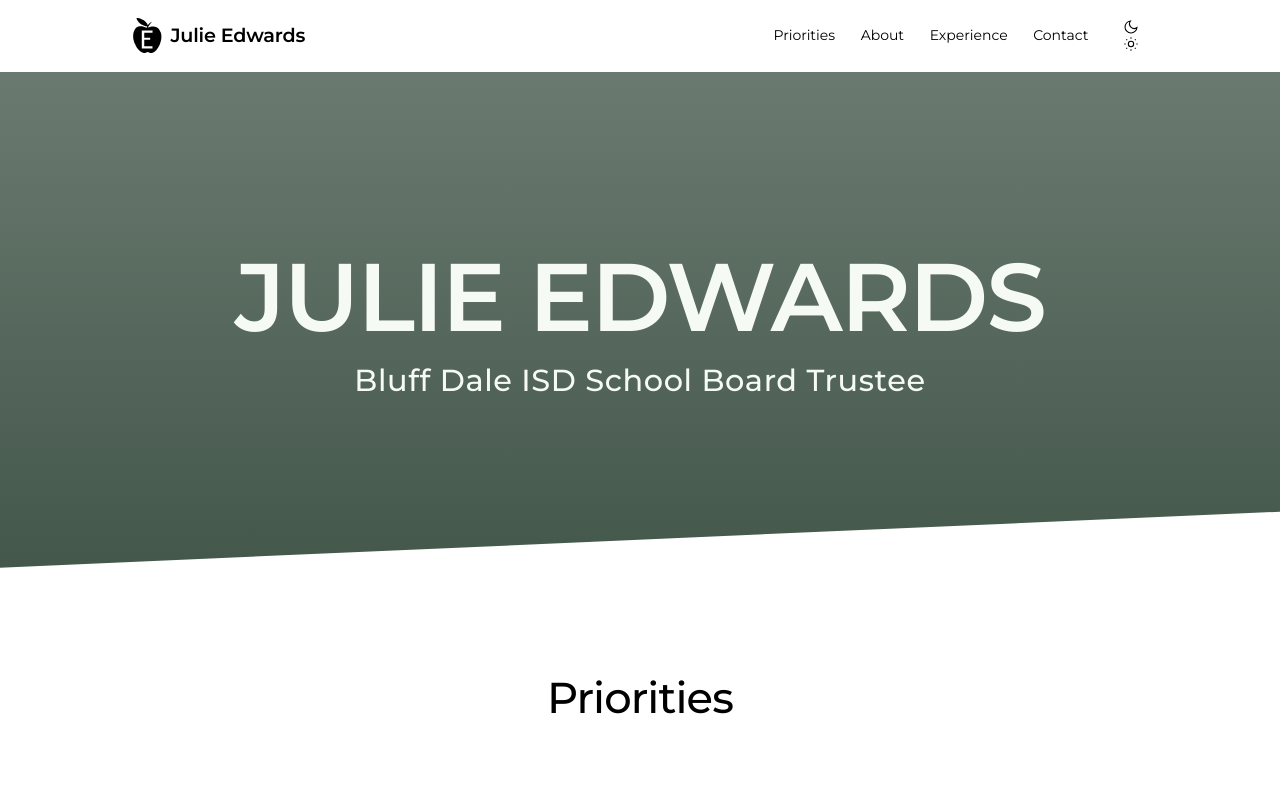
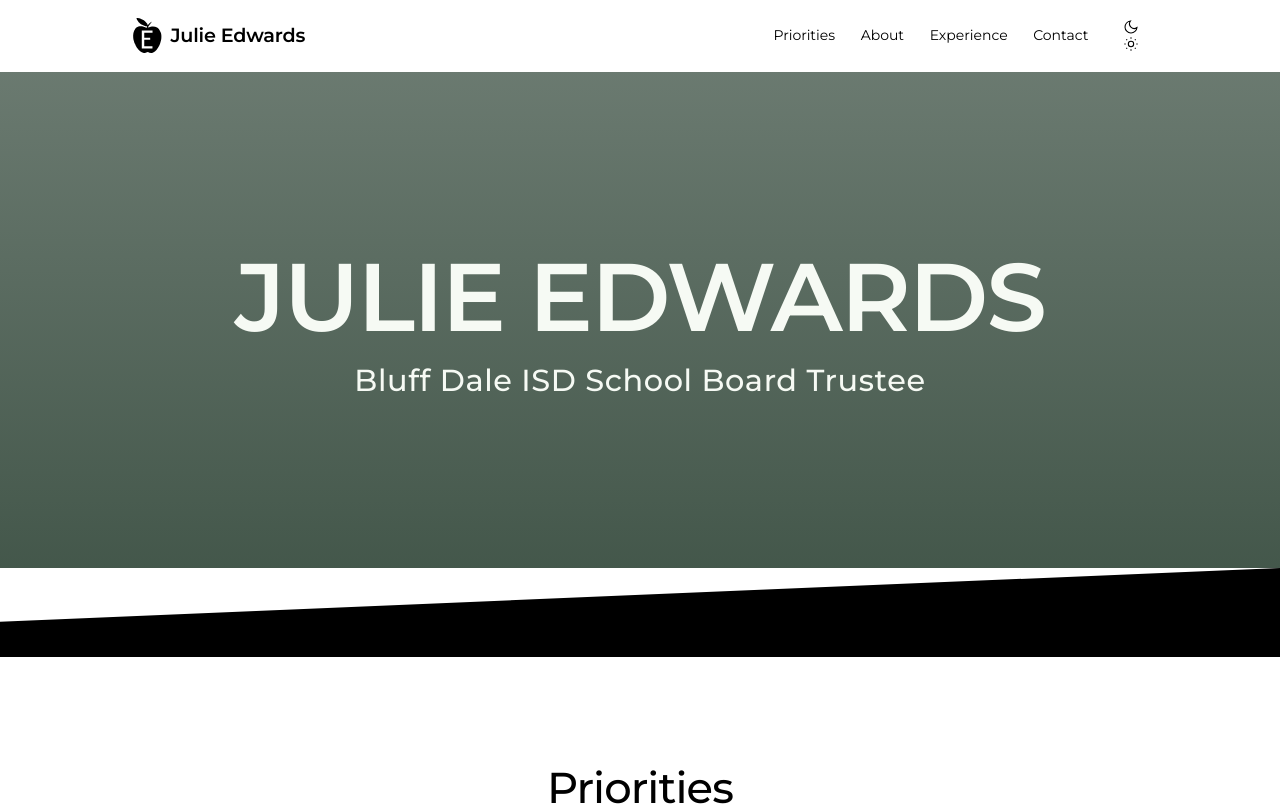
Before and after one commit to DrDustinEdwards/julieedwards-info, a Next.js app: page / in a window 1280 px wide. Shown: the top 806 px of the page. Built offline with nearby package versions, Linux system fonts and the light colour scheme.

Commit message:
Hero/Priorities seam: 5-layer stacked SVG slant divider

```diff
--- a/app/globals.css
+++ b/app/globals.css
@@ -63,8 +63,11 @@ nav.scrolled { border-bottom-color: var(--border-subtle); }
 .hero { position: relative; min-height: 62vh; display: flex; align-items: center; justify-content: center; text-align: center;
   padding: 6rem 2rem; background-size: cover; background-position: center;
   background-image: linear-gradient(180deg, rgba(15,40,24,.62), rgba(15,40,24,.78)), var(--hero-img, none);
-  background-color: var(--section-brand); color: #F6FAF4;
-  clip-path: polygon(0 0, 100% 0, 100% calc(100% - 3.5rem), 0 100%); }
+  background-color: var(--section-brand); color: #F6FAF4; }
+
+/* SLANT DIVIDER (Divi-style stacked slants) */
+.slant-divider { position: relative; width: 100%; height: clamp(2.5rem, 7vw, 6rem); pointer-events: none; overflow: hidden; }
+.slant-divider svg { position: absolute; inset: 0; width: 100%; height: 100%; display: block; pointer-events: none; }
 .hero .eyebrow { justify-content: center; color: rgba(246,250,244,.85); }
 .hero .eyebrow::before { background: rgba(246,250,244,.9); }
 .hero h1 { font-family: var(--font-display); font-weight: 600; font-size: clamp(2.75rem, 9vw, 6rem); line-height: .98; letter-spacing: -.02em; margin: 1rem 0 .75rem; text-transform: uppercase; }
--- a/app/page.tsx
+++ b/app/page.tsx
@@ -1,4 +1,5 @@
 import Hero from "@/components/Hero";
+import SlantDivider from "@/components/SlantDivider";
 import WhyRunning from "@/components/WhyRunning";
 import About from "@/components/About";
 import Experience from "@/components/Experience";
@@ -9,6 +10,7 @@ export default function Home() {
   return (
     <>
       <Hero />
+      <SlantDivider topBg="--section-brand" bottomBg="--bg-sunken" />
       <WhyRunning />
       <About />
       <Experience />
--- /dev/null
+++ b/components/SlantDivider.tsx
@@ -0,0 +1,40 @@
+type Props = {
+  topBg: string;
+  bottomBg: string;
+  layers?: number;
+};
+
+const SLANT_VB = 60;
+
+export default function SlantDivider({ topBg, bottomBg, layers = 5 }: Props) {
+  const last = layers - 1;
+  const step = last === 0 ? 0 : (100 - SLANT_VB) / last;
+
+  return (
+    <div
+      className="slant-divider"
+      aria-hidden="true"
+      style={{ background: `var(${topBg})` }}
+    >
+      {Array.from({ length: layers }, (_, i) => {
+        const yTopRight = i * step;
+        const yTopLeft = yTopRight + SLANT_VB;
+        const pct = ((i + 1) / layers) * 100;
+        const fill = `color-mix(in oklab, var(${topBg}), var(${bottomBg}) ${pct}%)`;
+        return (
+          <svg
+            key={i}
+            preserveAspectRatio="none"
+            viewBox="0 0 100 100"
+            xmlns="http://www.w3.org/2000/svg"
+          >
+            <polygon
+              points={`0,${yTopLeft} 100,${yTopRight} 100,100 0,100`}
+              fill={fill}
+            />
+          </svg>
+        );
+      })}
+    </div>
+  );
+}
```
